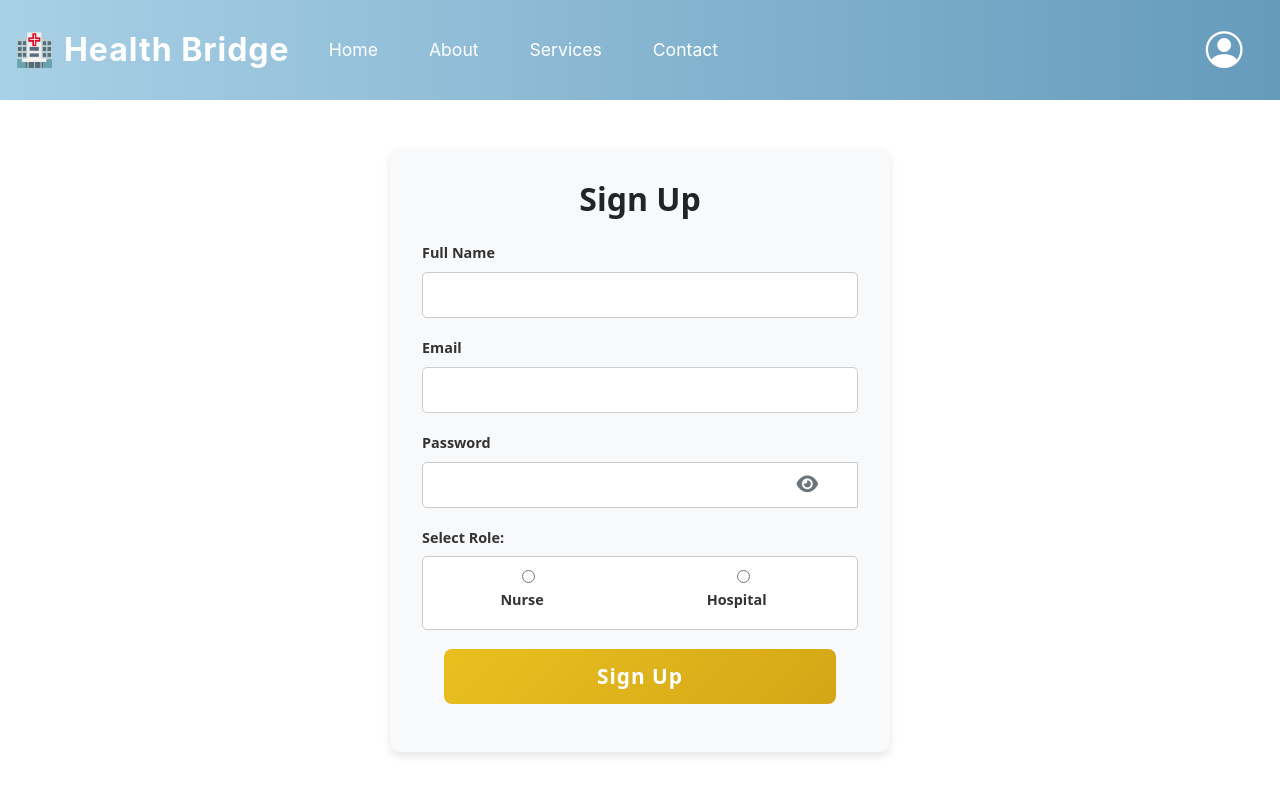
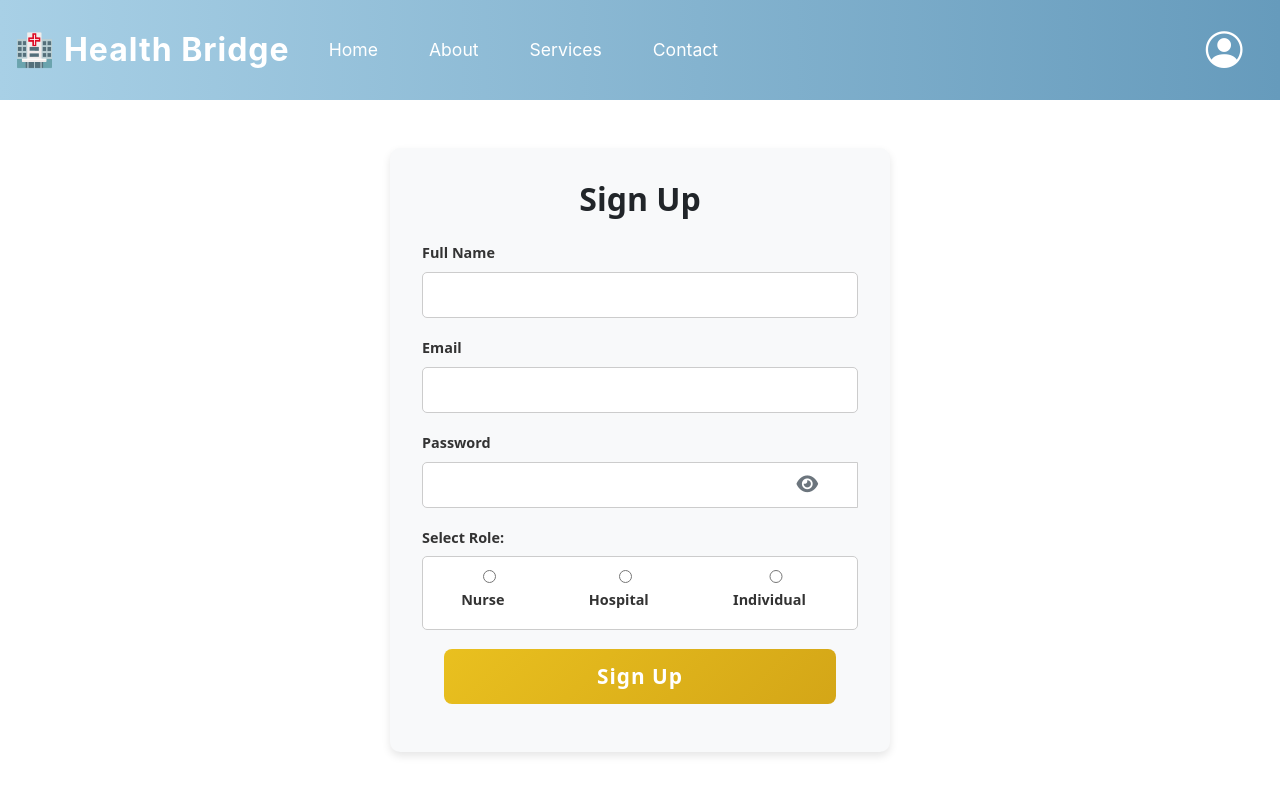
Before and after one commit to AbdullahRiz/Capstone-Nursing, a React (Create React App) app in the folder nursing-system/src/main/frontend/: page /signup in a window 1280 px wide. Shown: the top 794 px of the page. Built offline with nearby package versions, Linux system fonts and the light colour scheme.

Commit message:
Adding new user type

```diff
--- a/nursing-system/src/main/frontend/src/Components/Signup/signup.js
+++ b/nursing-system/src/main/frontend/src/Components/Signup/signup.js
@@ -12,7 +12,7 @@ const Signup = () => {
     name: "",
     email: "",
     password: "",
-    role: selectedRole === "Nurse" ? "NURSE" : "HOSPITAL",
+    role: selectedRole.toUpperCase(),
     isTravelNurse: false,
   });
 
@@ -156,6 +156,15 @@ const Signup = () => {
                 />
                 Hospital
               </label>
+              <label>
+                <input
+                    type="radio"
+                    value="Individual"
+                    checked={selectedRole === "Individual"}
+                    onChange={(e) => setSelectedRole(e.target.value)}
+                />
+                Individual
+              </label>
             </div>
           </div>
 
```
Also changed, not shown: 2 other files (tests, documents, lock files or other folders).
